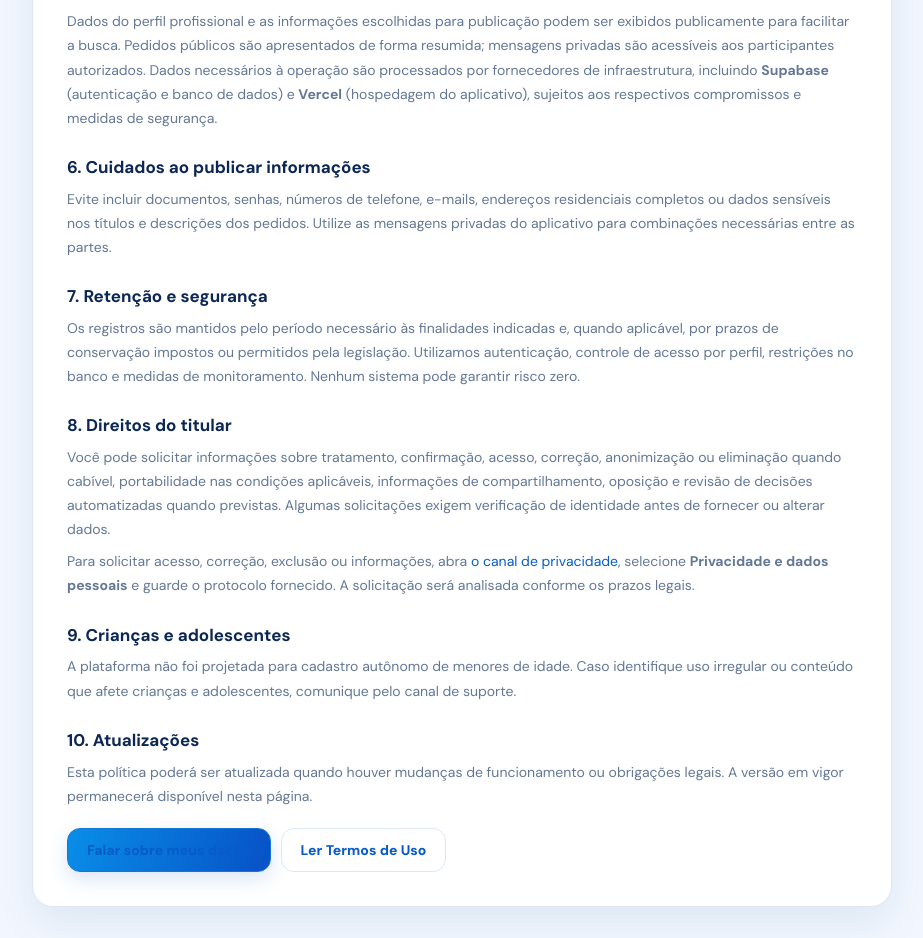
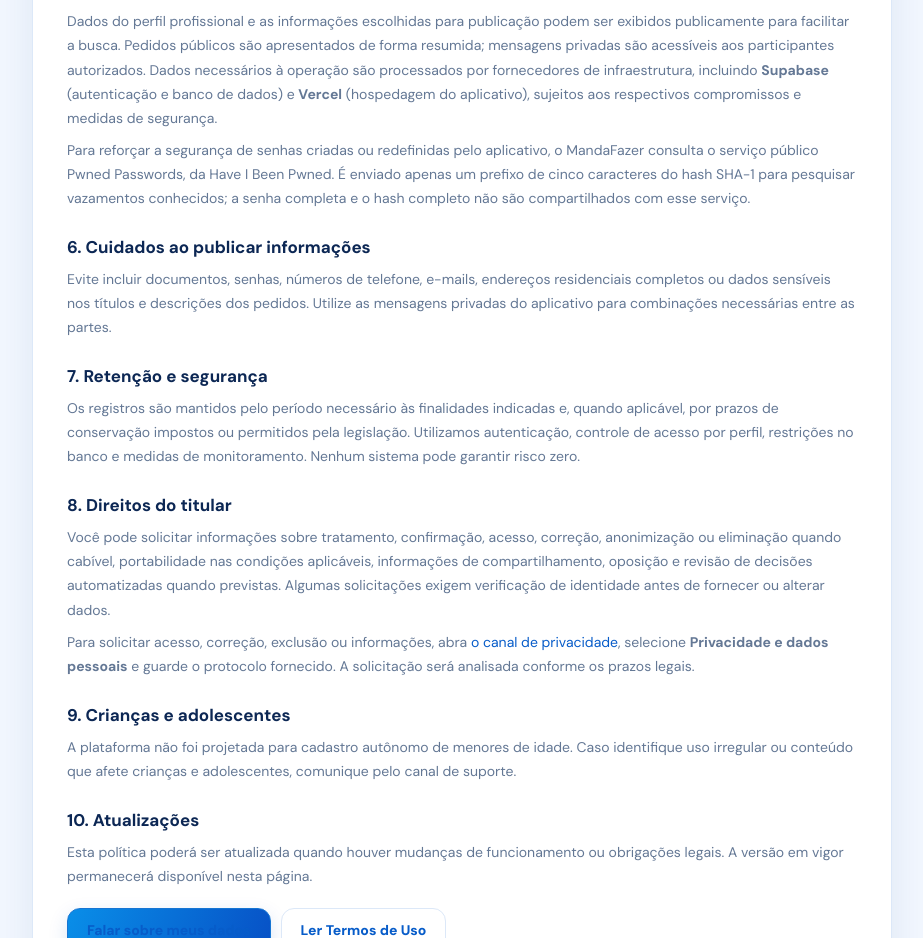
Before and after one commit to desenvolvimentogidital-cyber/MESTRE, a Next.js app: page /privacidade in a window 1280 px wide. Shown: the part 980-1918 px from the top of the page, without its empty margins (178-1101 px from the left). Built offline with nearby package versions, Linux system fonts and the light colour scheme; no server answers; the database is empty.

Commit message:
docs(privacy): disclose privacy-preserving compromised-password checks

```diff
--- a/app/privacidade/page.tsx
+++ b/app/privacidade/page.tsx
@@ -21,6 +21,7 @@ export default function PrivacyPage(){
       <p>Conforme a finalidade, o tratamento pode ocorrer para executar contratos ou procedimentos preliminares solicitados pelo usuário, cumprir obrigações legais, atender interesses legítimos ponderados com direitos e liberdades dos titulares ou, quando exigido, mediante consentimento específico. A aceitação dos Termos de Uso não equivale ao consentimento para todas as formas de tratamento.</p>
       <h2>5. Visibilidade e compartilhamento</h2>
       <p>Dados do perfil profissional e as informações escolhidas para publicação podem ser exibidos publicamente para facilitar a busca. Pedidos públicos são apresentados de forma resumida; mensagens privadas são acessíveis aos participantes autorizados. Dados necessários à operação são processados por fornecedores de infraestrutura, incluindo <strong>Supabase</strong> (autenticação e banco de dados) e <strong>Vercel</strong> (hospedagem do aplicativo), sujeitos aos respectivos compromissos e medidas de segurança.</p>
+      <p>Para reforçar a segurança de senhas criadas ou redefinidas pelo aplicativo, o MandaFazer consulta o serviço público Pwned Passwords, da Have I Been Pwned. É enviado apenas um prefixo de cinco caracteres do hash SHA-1 para pesquisar vazamentos conhecidos; a senha completa e o hash completo não são compartilhados com esse serviço.</p>
       <h2>6. Cuidados ao publicar informações</h2>
       <p>Evite incluir documentos, senhas, números de telefone, e-mails, endereços residenciais completos ou dados sensíveis nos títulos e descrições dos pedidos. Utilize as mensagens privadas do aplicativo para combinações necessárias entre as partes.</p>
       <h2>7. Retenção e segurança</h2>
```
